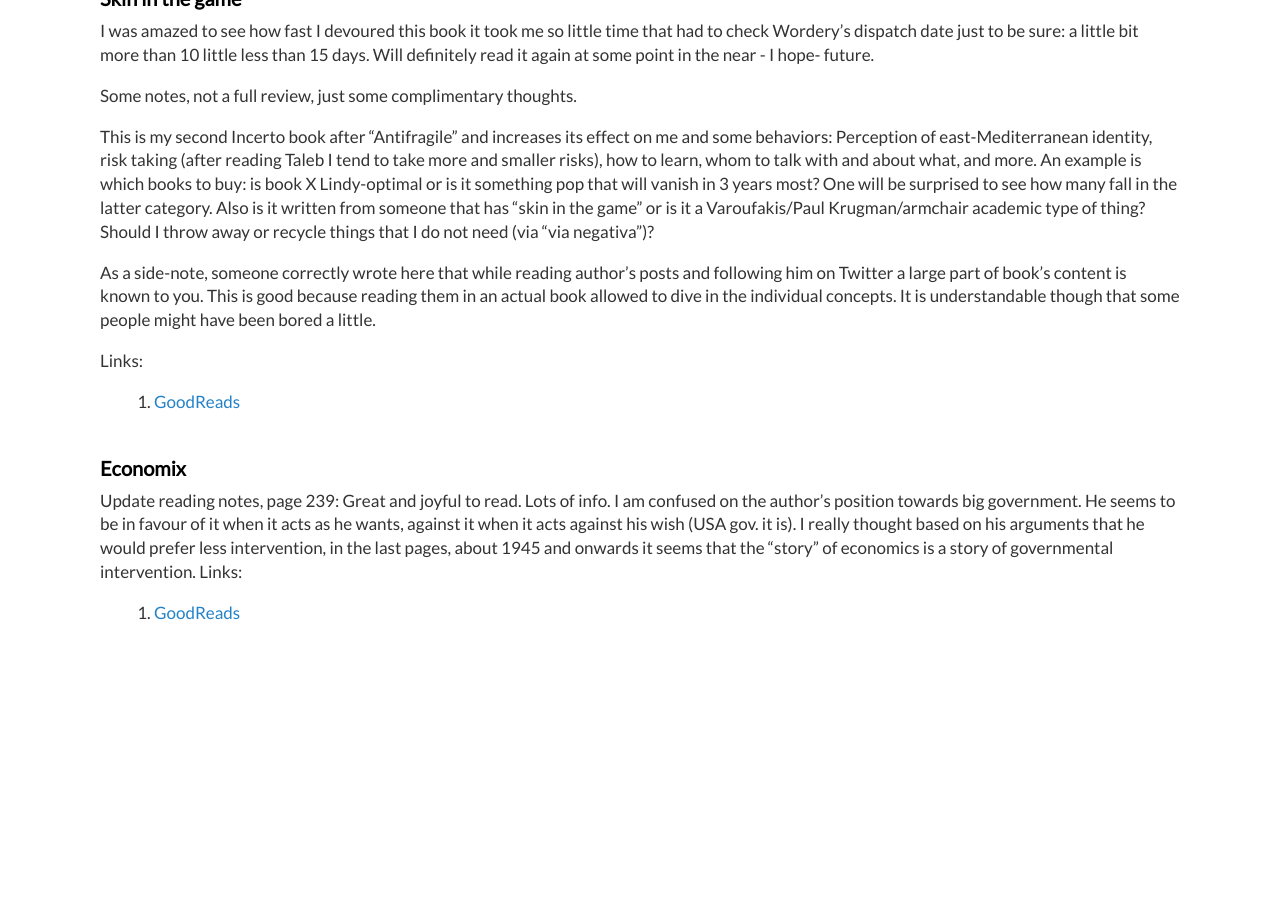
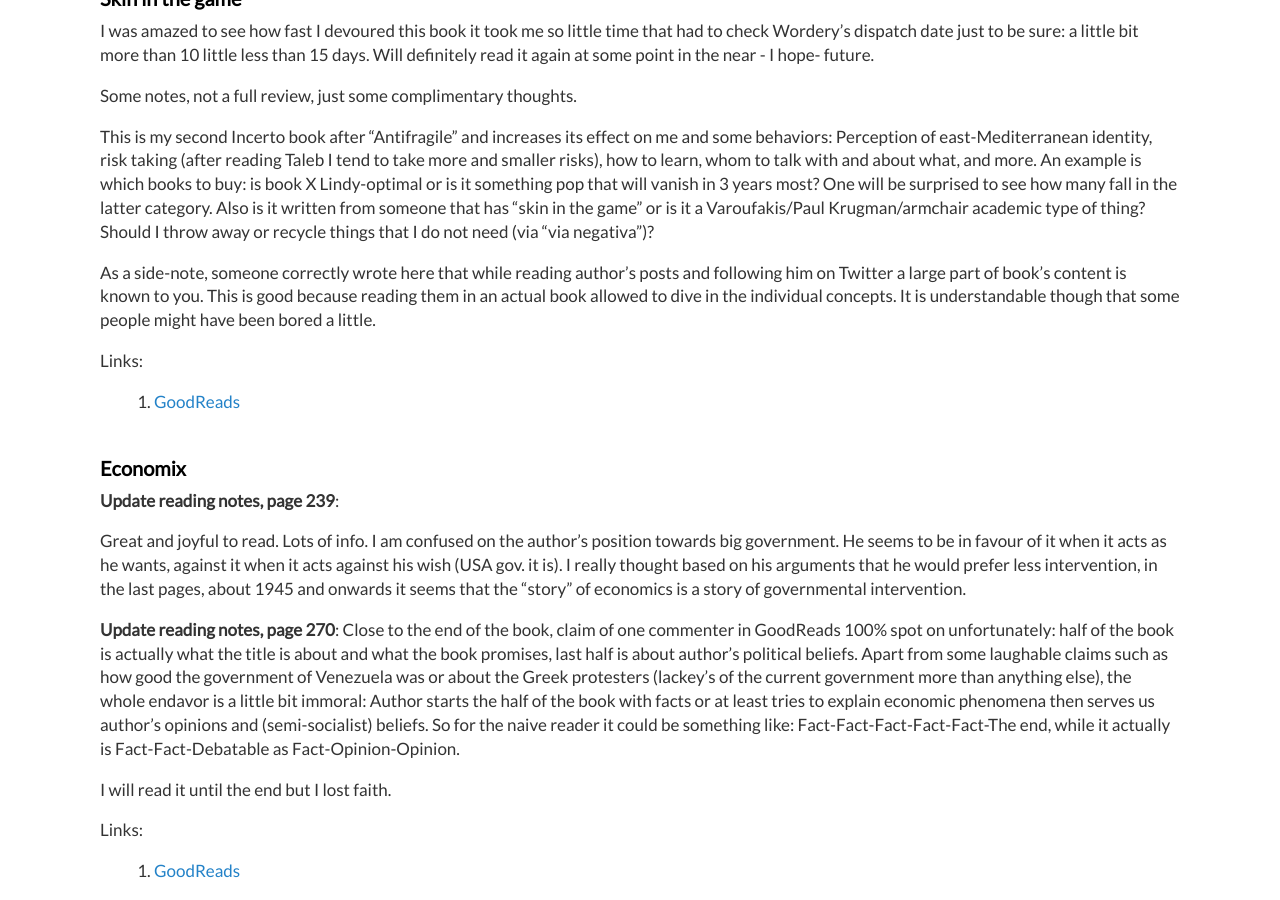
Before and after one commit to dimitrismistriotis/dimitrismistriotis.github.io, a Jekyll site: the page built from _posts/2018-01-21-books_of_2018.md, in a window 1280 px wide and 900 px high, scrolled down 2252 px. Built offline with Jekyll 4.4.1, drawn with Linux system fonts in a browser that asks for light colours; before the commit the page ends 2894 px from its top, so only the background shows below that.

Commit message:
Notes fot page 270.

```diff
--- a/_posts/2018-01-21-books_of_2018.md
+++ b/_posts/2018-01-21-books_of_2018.md
@@ -154,13 +154,29 @@ Links:
 
 ## Economix
 
-Update reading notes, page 239:
+**Update reading notes, page 239**:
+
 Great and joyful to read. Lots of info. I am confused on the author's position
 towards big government. He seems to be in favour of it when it acts as he wants,
 against it when it acts against his wish (USA gov. it is). I really thought
 based on his arguments that he would prefer less intervention, in the last
 pages, about 1945 and onwards it seems that the "story" of economics is a story
 of governmental intervention.
+
+**Update reading notes, page 270**:
+Close to the end of the book, claim of one commenter in GoodReads 100% spot on
+unfortunately: half of the book is actually what the title is about and what the
+book promises, last half is about author's political beliefs. Apart from some
+laughable claims such as how good the government of Venezuela was or about
+the Greek protesters (lackey's of the current government more than anything
+else), the whole endavor is a little bit immoral: Author starts the half
+of the book with facts or at least tries to explain economic phenomena then
+serves us author's opinions and (semi-socialist) beliefs. So for the naive
+reader it could be something like: Fact-Fact-Fact-Fact-Fact-The end, while it
+actually is Fact-Fact-Debatable as Fact-Opinion-Opinion.
+
+I will read it until the end but I lost faith.
+
 Links:
 
 1. [GoodReads](https://www.goodreads.com/book/show/13591145-economix)
```
